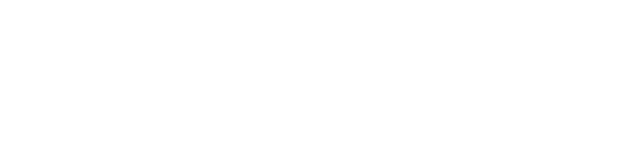
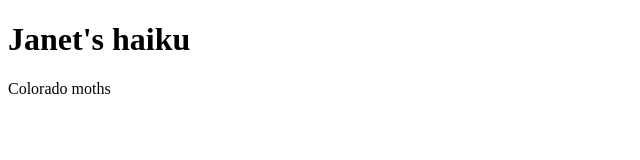
Before and after one commit to jcyoder/Janet-haiku, a plain HTML site: page index.html in a window 1280 px wide. Shown: the whole page, without its empty margins (0-640 px from the left). Drawn offline with Linux system fonts and the light colour scheme.

Commit message:
Added first line

```diff
--- a/index.html
+++ b/index.html
@@ -4,7 +4,8 @@
     <head>
     </head>
     <body>
-
+    <h1> Janet's haiku</h1>
+    <p>Colorado moths</p>
     </body>
 
 </html>
```
